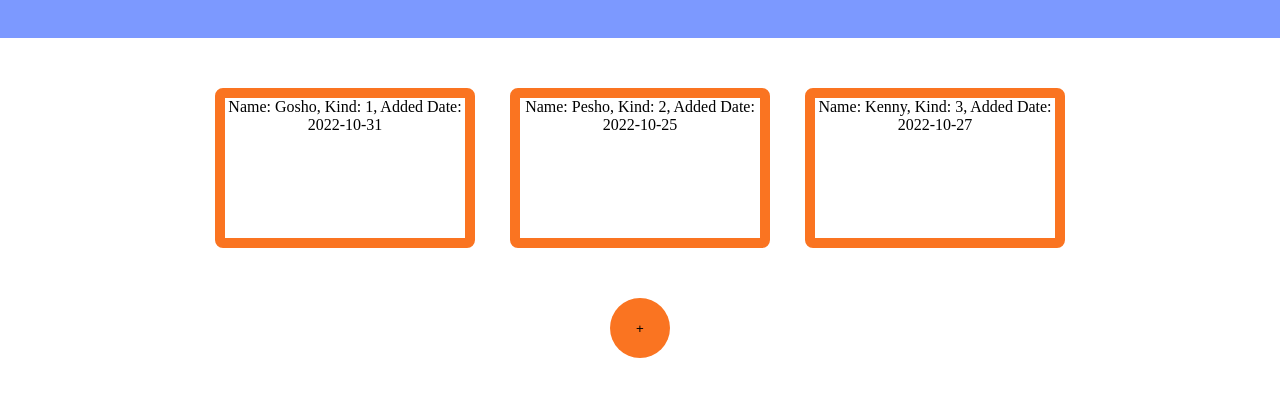
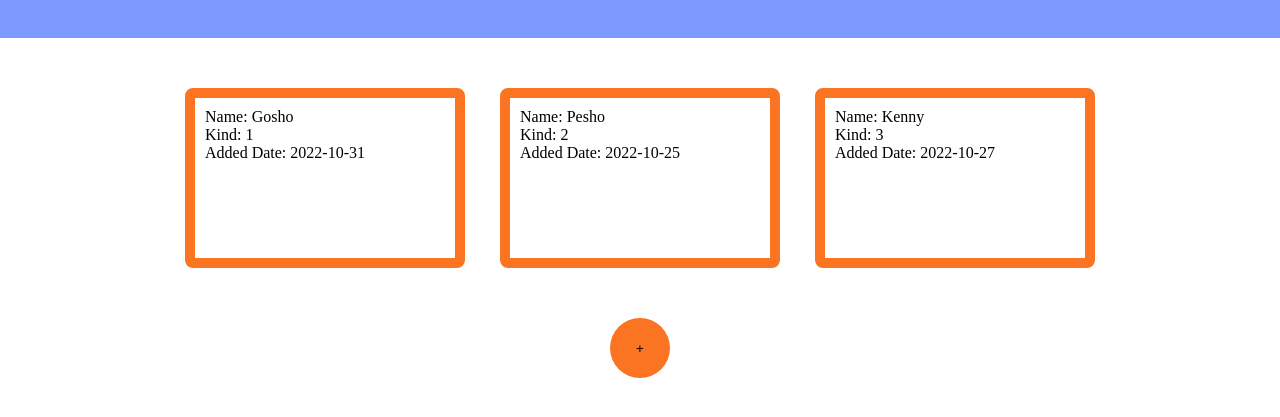
Before and after one commit to danielpetrov/pet-store, a website: page index.html in a window 1280 px wide. Shown: the part 87-504 px from the top of the page. Drawn offline with Linux system fonts and the light colour scheme.

Commit message:
style cards

```diff
--- a/index-pet-list.js
+++ b/index-pet-list.js
@@ -7,9 +7,13 @@ function renderPetList(pets) { // TODO: rename
     for(i = 0; i < pets.length; i++) {
         const pet = pets[i]
         const newPetCardElement = document.createElement("div") // TODO: rename
-        newPetCardElement.setAttribute("class","new-pet")
+        newPetCardElement.setAttribute("class","pet-card")
         newPetCardElement.setAttribute("id", pet.petId)
-        newPetCardElement.innerHTML = `Name: ${pet.petName}, Kind: ${pet.kind}, Added Date: ${pet.addedDate}`
+        newPetCardElement.innerHTML = `
+            <div class="pet-card-name">Name: ${pet.petName}</div>
+            <div class="pet-card-kind">Kind: ${pet.kind}</div>
+            <div class="pet-card-date">Added Date: ${pet.addedDate}</div>
+        `
         displayedPets.appendChild(newPetCardElement)
 
         console.log(pet)
--- a/index.css
+++ b/index.css
@@ -36,14 +36,15 @@
     margin-top: 50px;
 }
 
-.new-pet {
+.pet-card {
     height: 140px;
+    max-height: 140px;
     width: 240px;
+    max-width: 240px;
     border: solid 10px #FA7421;
     border-radius: 8px;
     background-color: white;
-    text-align: center;
-
+    padding: 10px;
 }
 
 .add-button {
```
